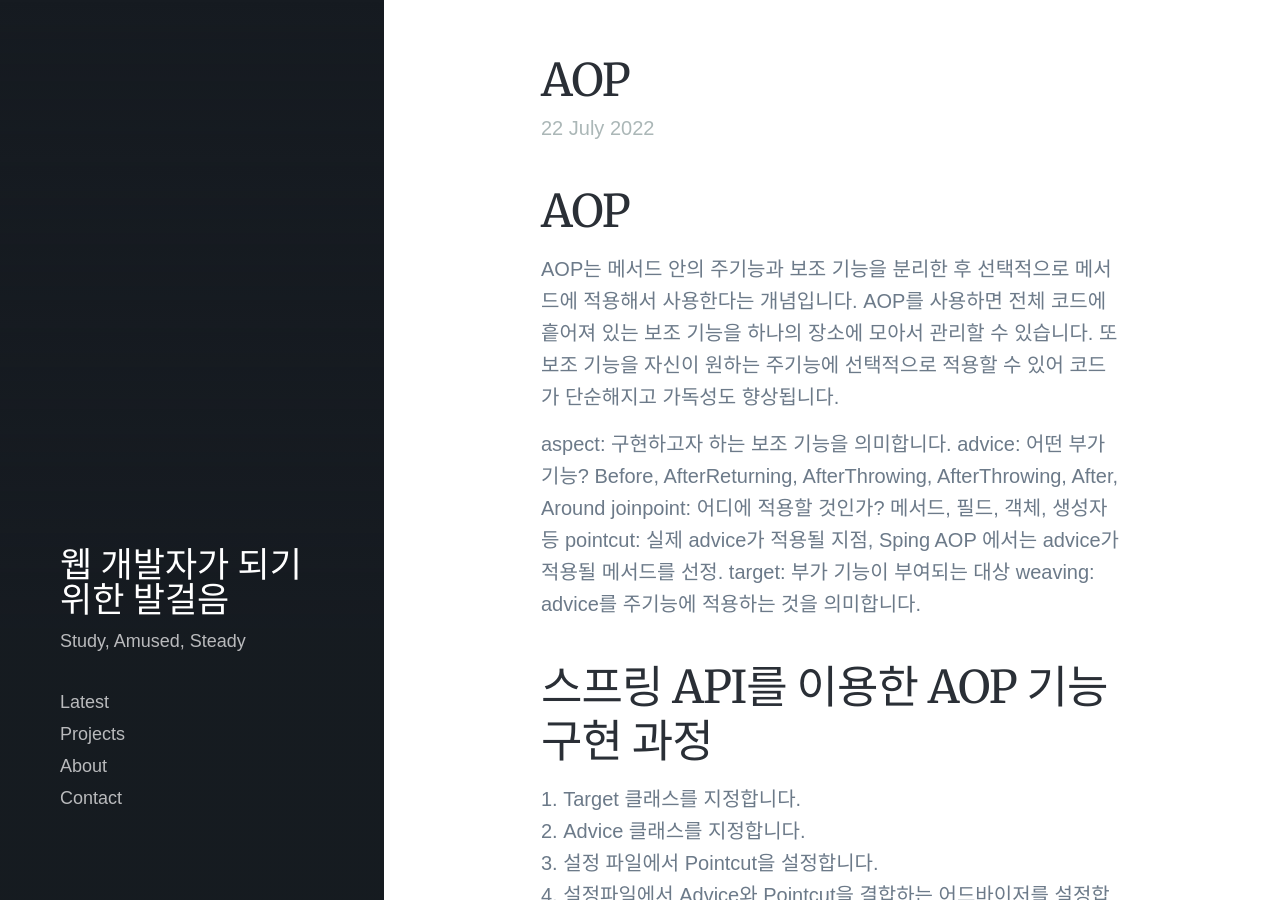
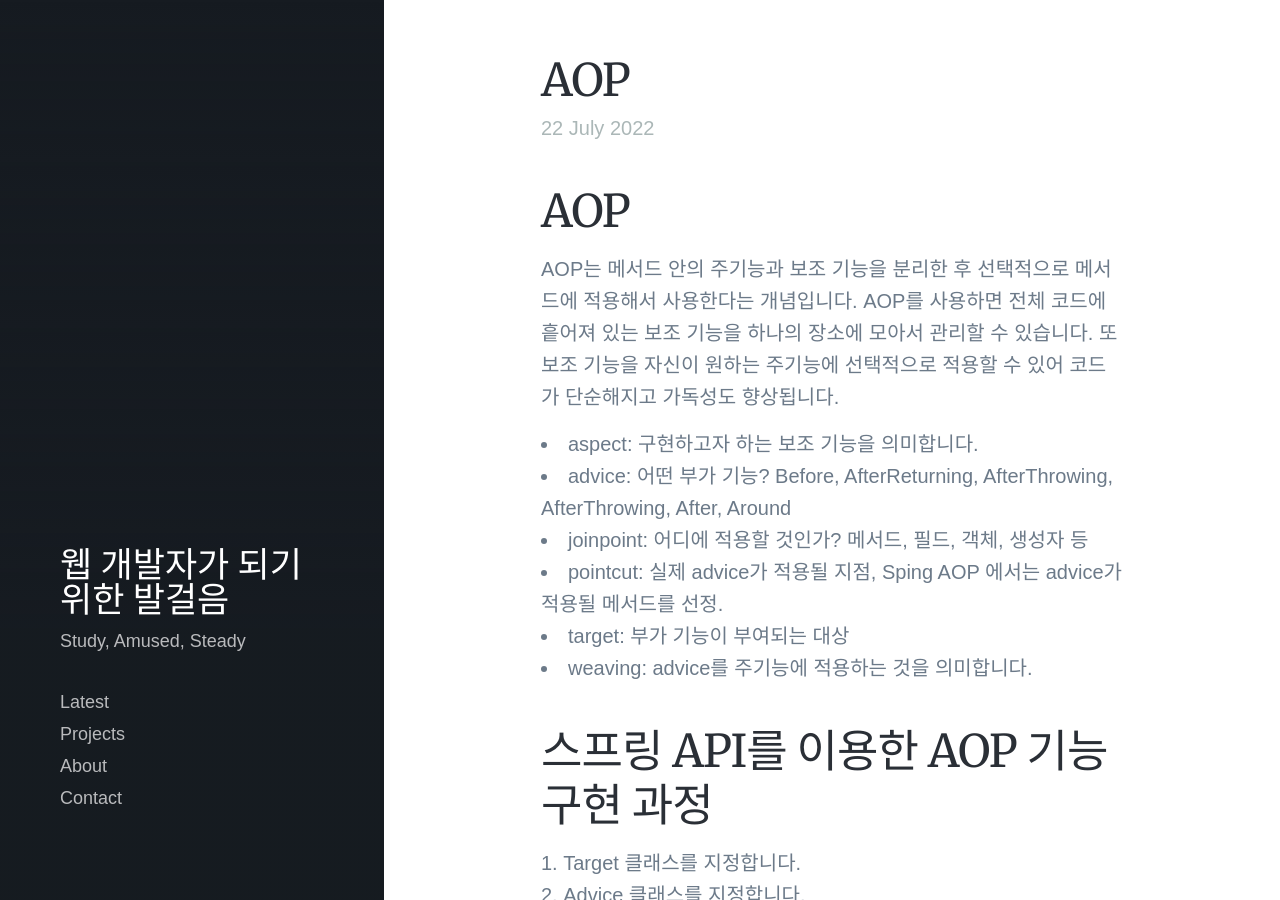
Before and after one commit to lawijdo201/lawijdo201.github.io, a Jekyll site: the page built from _posts/2022-07-24-about-AOP.md, in a window 1280 px wide and 900 px high. Built offline with Jekyll 4.4.1, drawn with Linux system fonts in a browser that asks for light colours; nearby versions of some CDN libraries; some web fonts are replaced; part of the change alters nothing that is shown.

```diff
--- a/_posts/2022-07-24-about-AOP.md
+++ b/_posts/2022-07-24-about-AOP.md
@@ -8,12 +8,12 @@ excerpt: AOP에 대해
 
 AOP는 메서드 안의 주기능과 보조 기능을 분리한 후 선택적으로 메서드에 적용해서 사용한다는 개념입니다. AOP를 사용하면 전체 코드에 흩어져 있는 보조 기능을 하나의 장소에 모아서 관리할 수 있습니다. 또 보조 기능을 자신이 원하는 주기능에 선택적으로 적용할 수 있어 코드가 단순해지고 가독성도 향상됩니다.
 
-aspect: 구현하고자 하는 보조 기능을 의미합니다.
-advice: 어떤 부가 기능? Before, AfterReturning, AfterThrowing, AfterThrowing, After, Around
-joinpoint: 어디에 적용할 것인가? 메서드, 필드, 객체, 생성자 등
-pointcut: 실제 advice가 적용될 지점, Sping AOP 에서는 advice가 적용될 메서드를 선정.
-target: 부가 기능이 부여되는 대상
-weaving: advice를 주기능에 적용하는 것을 의미합니다.
+* aspect: 구현하고자 하는 보조 기능을 의미합니다.
+* advice: 어떤 부가 기능? Before, AfterReturning, AfterThrowing, AfterThrowing, After, Around
+* joinpoint: 어디에 적용할 것인가? 메서드, 필드, 객체, 생성자 등
+* pointcut: 실제 advice가 적용될 지점, Sping AOP 에서는 advice가 적용될 메서드를 선정.
+* target: 부가 기능이 부여되는 대상
+* weaving: advice를 주기능에 적용하는 것을 의미합니다.
 
 ## 스프링 API를 이용한 AOP 기능 구현 과정
 
```
